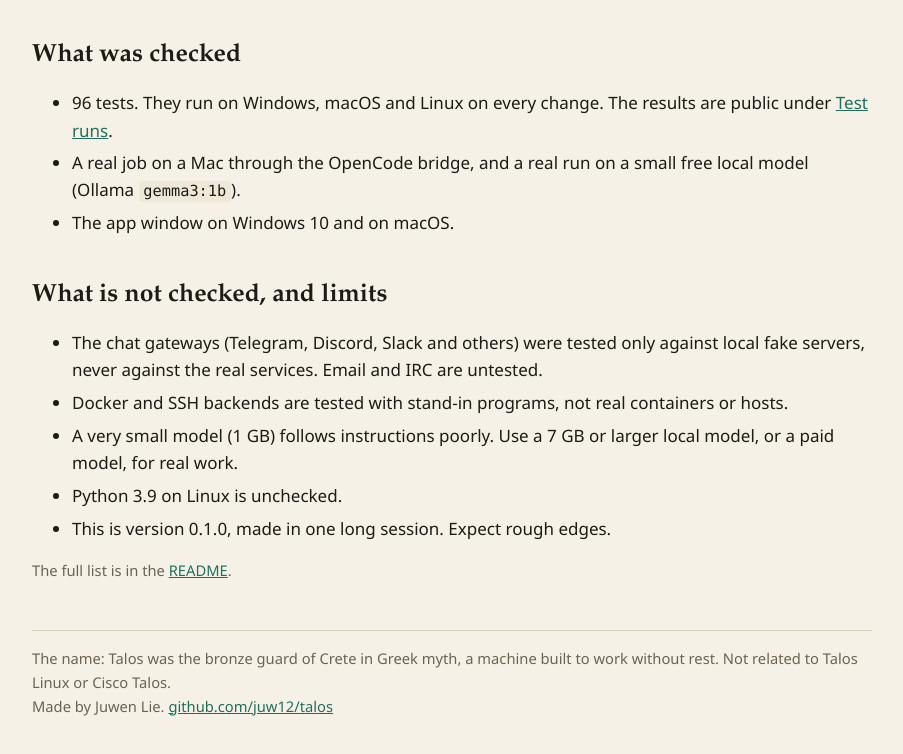
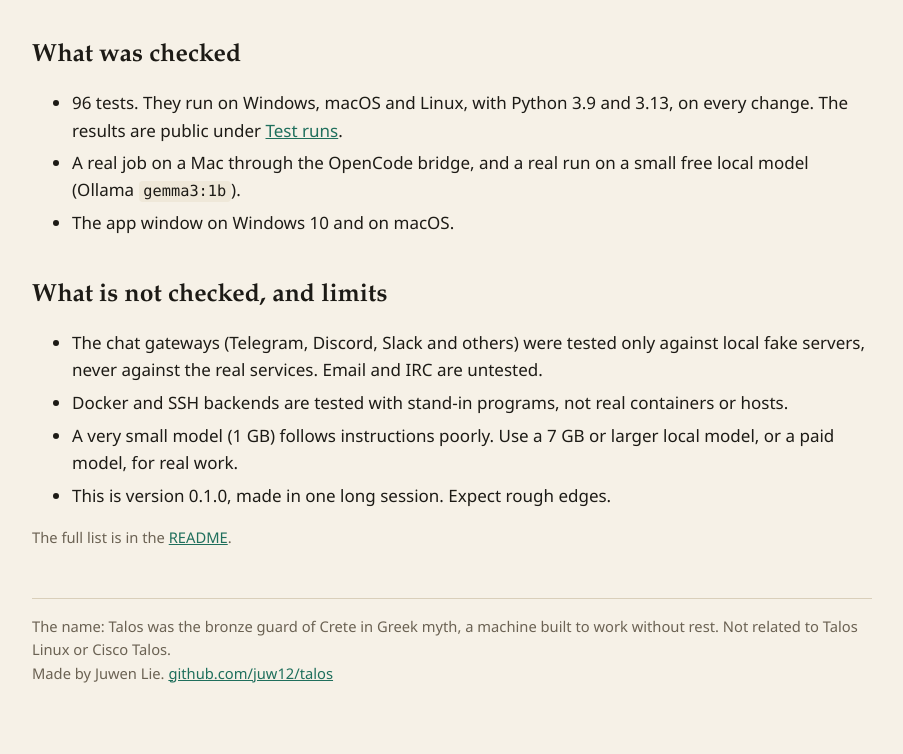
Before and after one commit to juw12/talos, a plain HTML site: page docs/index.html in a window 1280 px wide. Shown: the part 2357-3111 px from the top of the page, without its empty margins (188-1091 px from the left). After the commit the page ends 3090 px from the top, so only its background shows below. Drawn offline with Linux system fonts and the light colour scheme.

Commit message:
The site after pull request 4: Linux with Python 3.9 is checked now, so it leaves the list of what is not

```diff
--- a/docs/index.html
+++ b/docs/index.html
@@ -128,7 +128,7 @@ compares it with this block, so the page cannot say something the program does n
 
 <h2>What was checked</h2>
 <ul>
-<li><span id="tests">96</span> tests. They run on Windows, macOS and Linux on every change. The results are public under <a href="https://github.com/juw12/talos/actions/workflows/ci.yml">Test runs</a>.</li>
+<li><span id="tests">96</span> tests. They run on Windows, macOS and Linux, with Python 3.9 and 3.13, on every change. The results are public under <a href="https://github.com/juw12/talos/actions/workflows/ci.yml">Test runs</a>.</li>
 <li>A real job on a Mac through the OpenCode bridge, and a real run on a small free local model (Ollama <code>gemma3:1b</code>).</li>
 <li>The app window on Windows 10 and on macOS.</li>
 </ul>
@@ -138,7 +138,6 @@ compares it with this block, so the page cannot say something the program does n
 <li>The chat gateways (Telegram, Discord, Slack and others) were tested only against local fake servers, never against the real services. Email and IRC are untested.</li>
 <li>Docker and SSH backends are tested with stand-in programs, not real containers or hosts.</li>
 <li>A very small model (1 GB) follows instructions poorly. Use a 7 GB or larger local model, or a paid model, for real work.</li>
-<li>Python 3.9 on Linux is unchecked.</li>
 <li>This is version 0.1.0, made in one long session. Expect rough edges.</li>
 </ul>
 <p class="note">The full list is in the <a href="https://github.com/juw12/talos#what-is-not-checked-and-limits">README</a>.</p>
```
